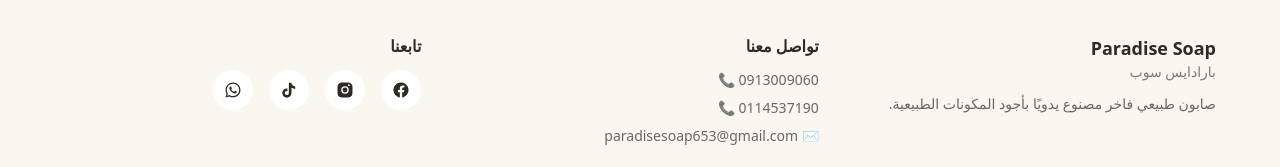
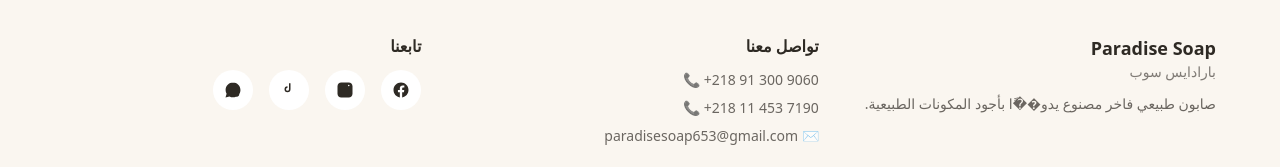
Before and after one commit to paradisesoap653-dotcom/paradise-soap-2, a Next.js app: page / in a window 1280 px wide. Shown: the part 2316-2483 px from the top of the page. Built offline with nearby package versions, Linux system fonts and the light colour scheme.

Commit message:
Fix: close FAQ string in page.tsx and replace truncated links/SVGs in Footer.tsx (placeholders)

```diff
--- a/src/app/page.tsx
+++ b/src/app/page.tsx
@@ -33,7 +33,7 @@
 const faqs = [
   {
     q: "هل المنتجات مناسبة للبشرة الحساسة؟",
-    a: "نعم، منتجاتنا مصنوعة من مكونات طبيعية 100% وخالية من الكيماويات القاسية، مما يجعلها مناسبة لمعظم أنواع البشرة الحساسة.",
+    a: "نعم، منتجاتنا مصنوعة من مكونات طبيعية 100% وخالية من الكيماويات القاسية، مما يجعلها مناسبة لمعظم أنواع البشرة. مع ذلك نُنصح بإجراء اختبار بسيط على جزء صغير من الجلد قبل الاستخدام الكامل إذا كانت بشرتك حساسة جدًا.",
   },
   {
     q: "كم يستغرق التوصيل؟",
@@ -152,4 +152,4 @@
       </section>
     </main>
   );
-      }
+}
--- a/src/components/Footer.tsx
+++ b/src/components/Footer.tsx
@@ -1,5 +1,3 @@
-import Link from "next/link";
-
 export default function Footer() {
   return (
     <footer className="mt-20 border-t border-[#2e2a24]/10 bg-[#faf6f0] px-6 py-12">
@@ -14,7 +12,7 @@
               </span>
             </h3>
             <p className="text-sm text-[#2e2a24]/70">
-              صابون طبيعي فاخر مصنوع يدويًا بأجود المكونات الطبيعية.
+              صابون طبيعي فاخر مصنوع يدو��ًا بأجود المكونات الطبيعية.
             </p>
           </div>
 
@@ -24,20 +22,20 @@
             <ul className="space-y-2 text-sm text-[#2e2a24]/70">
               <li>
                 <a
-                  href="tel:0913009060"
+                  href="tel:+218913009060"
                   className="hover:text-[#8a9a5b]"
                   dir="ltr"
                 >
-                  📞 0913009060
+                  📞 +218 91 300 9060
                 </a>
               </li>
               <li>
                 <a
-                  href="tel:0114537190"
+                  href="tel:+218114537190"
                   className="hover:text-[#8a9a5b]"
                   dir="ltr"
                 >
-                  📞 0114537190
+                  📞 +218 11 453 7190
                 </a>
               </li>
               <li>
@@ -56,36 +54,36 @@
             <h4 className="mb-3 font-semibold text-[#2e2a24]">تابعنا</h4>
             <div className="flex gap-4">
               <a
-                href="https://www.facebook.com/search/top?q=%D8%A8%D8%B1%D8%A7%D8%AF%D8%A7%D9%8A%D8%B3%20%D8%B3%D9%88%D8%A8%20%D9%84%D8%AC%D9%85%D9%8A%D8%B9%20%D8%A7%D9%86%D9%88%D8%A7%D8%B9%20%D8%A7%D9%84%D8%B5%D8%A7%D8%A8%D9%88%D9%86"
+                href="https://www.facebook.com/paradisesoap653"
                 target="_blank"
                 rel="noopener noreferrer"
                 aria-label="Facebook"
                 className="flex h-10 w-10 items-center justify-center rounded-full bg-white text-[#2e2a24] transition hover:bg-[#8a9a5b] hover:text-white"
               >
-                <svg width="18" height="18" viewBox="0 0 24 24" fill="currentColor">
-                  <path d="M22 12.06C22 6.5 17.52 2 12 2S2 6.5 2 12.06c0 5.02 3.66 9.18 8.44 9.94v-7.03H7.9v-2.91h2.54V9.85c0-2.5 1.49-3.89 3.77-3.89 1.09 0 2.24.2 2.24.2v2.46h-1.26c-1.24 0-1.63.77-1.63 1.56v1.88h2.78l-.44 2.91h-2.34V22c4.78-.76 8.44-4.92 8.44-9.94z" />
+                <svg width="18" height="18" viewBox="0 0 24 24" fill="currentColor" aria-hidden="true">
+                  <path d="M22 12.07C22 6.48 17.52 2 12 2S2 6.48 2 12.07c0 4.99 3.66 9.12 8.44 9.88v-6.99H7.9v-2.89h2.54V9.8c0-2.5 1.49-3.88 3.77-3.88 1.09 0 2.24.2 2.24.2v2.46h-1.26c-1.24 0-1.63.77-1.63 1.56v1.86h2.78l-.44 2.89h-2.34v6.99C18.34 21.19 22 17.06 22 12.07z" />
                 </svg>
               </a>
               <a
-                href="#"
+                href="https://instagram.com/paradisesoap653"
                 target="_blank"
                 rel="noopener noreferrer"
                 aria-label="Instagram"
                 className="flex h-10 w-10 items-center justify-center rounded-full bg-white text-[#2e2a24] transition hover:bg-[#8a9a5b] hover:text-white"
               >
-                <svg width="18" height="18" viewBox="0 0 24 24" fill="currentColor">
-                  <path d="M12 2c2.72 0 3.06.01 4.12.06 1.06.05 1.79.22 2.43.47.66.26 1.22.6 1.77 1.15.55.55.9 1.11 1.15 1.77.25.64.42 1.37.47 2.43.05 1.06.06 1.4.06 4.12s-.01 3.06-.06 4.12c-.05 1.06-.22 1.79-.47 2.43a4.9 4.9 0 01-1.15 1.77 4.9 4.9 0 01-1.77 1.15c-.64.25-1.37.42-2.43.47-1.06.05-1.4.06-4.12.06s-3.06-.01-4.12-.06c-1.06-.05-1.79-.22-2.43-.47a4.9 4.9 0 01-1.77-1.15 4.9 4.9 0 01-1.15-1.77c-.25-.64-.42-1.37-.47-2.43C2.01 15.06 2 14.72 2 12s.01-3.06.06-4.12c.05-1.06.22-1.79.47-2.43.26-.66.6-1.22 1.15-1.77A4.9 4.9 0 015.45 2.53c.64-.25 1.37-.42 2.43-.47C8.94 2.01 9.28 2 12 2zm0 5a5 5 0 100 10 5 5 0 000-10zm0 8.2a3.2 3.2 0 110-6.4 3.2 3.2 0 010 6.4zm5.2-8.4a1.2 1.2 0 100-2.4 1.2 1.2 0 000 2.4z" />
+                <svg width="18" height="18" viewBox="0 0 24 24" fill="currentColor" aria-hidden="true">
+                  <path d="M7 2C4.24 2 2 4.24 2 7v10c0 2.76 2.24 5 5 5h10c2.76 0 5-2.24 5-5V7c0-2.76-2.24-5-5-5H7zm10 3a1 1 0 110 2 1 1 0 010-2zm-5 3a5 5 0 100 10 5 5 0 000-10z" />
                 </svg>
               </a>
               <a
-                href="#"
+                href="https://www.tiktok.com/@paradisesoap653"
                 target="_blank"
                 rel="noopener noreferrer"
                 aria-label="TikTok"
                 className="flex h-10 w-10 items-center justify-center rounded-full bg-white text-[#2e2a24] transition hover:bg-[#8a9a5b] hover:text-white"
               >
-                <svg width="18" height="18" viewBox="0 0 24 24" fill="currentColor">
-                  <path d="M16.6 5.82c-.9-.98-1.4-2.26-1.4-3.62h-3.4v13.9c0 1.5-1.22 2.72-2.72 2.72a2.72 2.72 0 01-2.72-2.72 2.72 2.72 0 012.72-2.72c.28 0 .55.04.8.12v-3.46a6.2 6.2 0 00-.8-.05A6.15 6.15 0 003 16.02a6.15 6.15 0 006.15 6.15 6.15 6.15 0 006.15-6.15V9.02a8.6 8.6 0 004.9 1.52V7.16c-1.2 0-2.32-.5-3.6-1.34z" />
+                <svg width="18" height="18" viewBox="0 0 24 24" fill="currentColor" aria-hidden="true">
+                  <path d="M16 3h-2v8a4 4 0 11-4-4v2a2 2 0 102 2V3z" />
                 </svg>
               </a>
               <a
@@ -95,8 +93,8 @@
                 aria-label="WhatsApp"
                 className="flex h-10 w-10 items-center justify-center rounded-full bg-white text-[#2e2a24] transition hover:bg-[#8a9a5b] hover:text-white"
               >
-                <svg width="18" height="18" viewBox="0 0 24 24" fill="currentColor">
-                  <path d="M12.04 2C6.58 2 2.13 6.45 2.13 11.91c0 1.75.46 3.45 1.32 4.95L2 22l5.28-1.38a9.9 9.9 0 004.76 1.21h.01c5.46 0 9.9-4.45 9.9-9.91C21.96 6.45 17.5 2 12.04 2zm0 18.04h-.01a8.2 8.2 0 01-4.18-1.14l-.3-.18-3.13.82.84-3.05-.2-.31a8.14 8.14 0 01-1.25-4.27c0-4.51 3.68-8.19 8.2-8.19a8.15 8.15 0 018.19 8.19c0 4.51-3.68 8.13-8.16 8.13zm4.48-6.13c-.24-.12-1.44-.71-1.67-.79-.22-.08-.39-.12-.55.12-.16.24-.63.79-.78.96-.14.16-.28.18-.53.06-.24-.12-1.03-.38-1.96-1.21-.72-.65-1.21-1.44-1.35-1.68-.14-.24-.02-.37.11-.49.11-.11.24-.28.36-.42.12-.14.16-.24.24-.4.08-.16.04-.3-.02-.42-.06-.12-.55-1.32-.75-1.81-.2-.48-.4-.41-.55-.42-.14-.01-.31-.01-.47-.01-.16 0-.42.06-.65.3-.22.24-.85.83-.85 2.03s.87 2.36 1 2.52c.12.16 1.71 2.62 4.15 3.67.58.25 1.03.4 1.38.51.58.18 1.1.16 1.52.1.46-.07 1.44-.59 1.64-1.15.2-.57.2-1.05.14-1.15-.06-.1-.22-.16-.46-.28z" />
+                <svg width="18" height="18" viewBox="0 0 24 24" fill="currentColor" aria-hidden="true">
+                  <path d="M12.04 2C6.58 2 2.13 6.45 2.13 11.91c0 1.75.46 3.45 1.32 4.95L2 22l5.28-1.38a9.9 9.9 0 004.76 1.21c5.46 0 9.9-4.45 9.9-9.91 0-5.46-4.46-9.91-9.91-9.91zM17.2 15.2c-.3.84-1.7 1.6-2.34 1.7-.6.1-1.3.13-2.9-.76-1.6-.9-2.6-2.7-2.86-3.32-.26-.62-.02-.9.18-1.02.18-.12.4-.3.6-.45.2-.15.26-.25.4-.4.13-.15.07-.36-.03-.58-.1-.22-.86-2.08-1.18-2.86-.3-.78-.6-.67-.84-.68-.22-.01-.47-.01-.72-.01-.25 0-.66.09-1 .45-.34.36-1.3 1.27-1.3 3.1 0 1.83 1.33 3.6 1.52 3.85.18.25 2.64 4.03 6.4 5.65 3.76 1.62 3.76 1.08 4.44 1.02.68-.06 2.19-.9 2.5-1.77.3-.87.3-1.62.21-1.77-.09-.15-.34-.25-.64-.42z" />
                 </svg>
               </a>
             </div>
```
